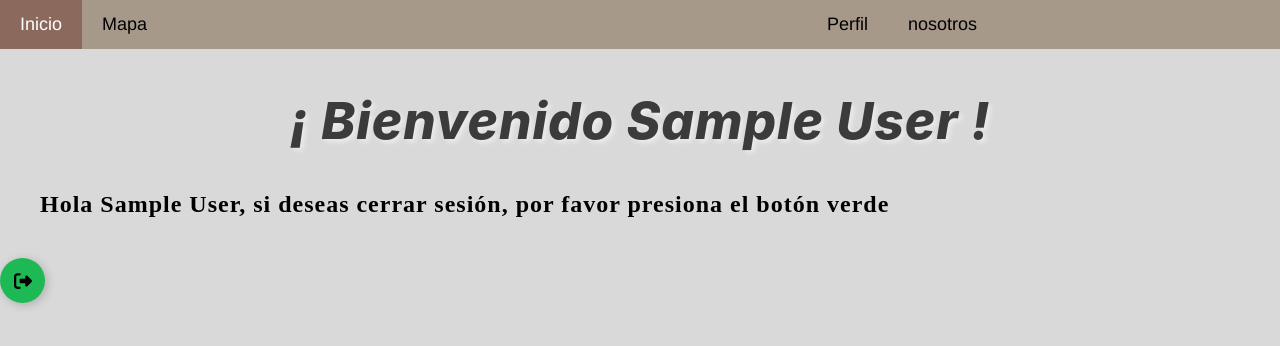
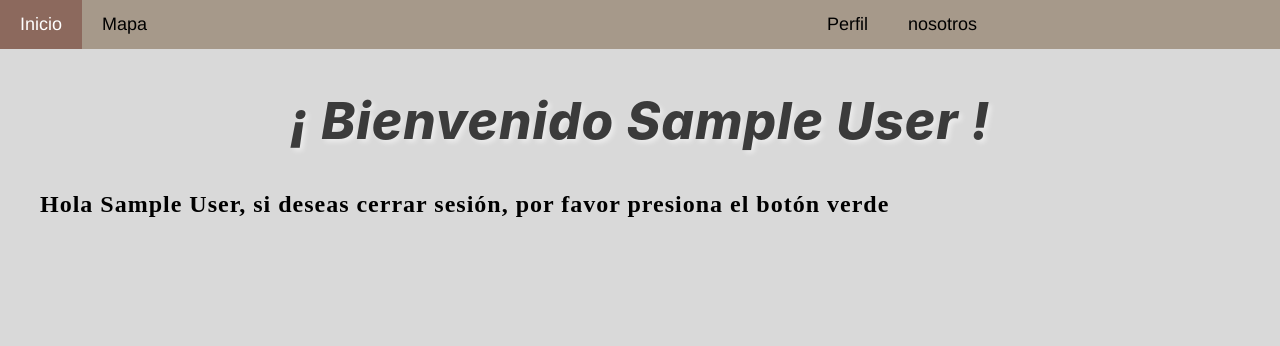
Before and after one commit to CamiloGs-univalle/proyect-Eart-Univale-PI, a React (Vite) app: page /login in a window 1280 px wide. Shown: the top 346 px of the page. Built offline with nearby package versions, Linux system fonts and the light colour scheme; no server answers; sample sign-in values are in the browser's storage.

Commit message:
eliminar boton mal colocado

```diff
--- a/src/Assets/Pages/Login/Login.jsx
+++ b/src/Assets/Pages/Login/Login.jsx
@@ -76,14 +76,7 @@ export default function Login() {
                                 Hola {user.displayName}, si deseas cerrar sesión, por favor presiona el botón verde
                             </p>
 
-                            <button className="button-logout" onClick={handleLogout}> {/* Botón para cerrar sesión */}
-                                <div className="sign"> {/* Contenedor del ícono del botón */}
-                                    <svg viewBox="0 0 512 512"> {/* Ícono SVG para el botón */}
-                                        <path d="M377.9 105.9L500.7 228.7c7.2 7.2 11.3 17.1 11.3 27.3s-4.1 20.1-11.3 27.3L377.9 406.1c-6.4 6.4-15 9.9-24 9.9c-18.7 0-33.9-15.2-33.9-33.9l0-62.1-128 0c-17.7 0-32-14.3-32-32l0-64c0-17.7 14.3-32 32-32l128 0 0-62.1c0-18.7 15.2-33.9 33.9-33.9c9 0 17.6 3.6 24 9.9zM160 96L96 96c-17.7 0-32 14.3-32 32l0 256c0 17.7 14.3 32 32 32l64 0c17.7 0 32 14.3 32 32s-14.3 32-32 32l-64 0c-53 0-96-43-96-96L0 128C0 75 43 32 96 32l64 0c17.7 0 32 14.3 32 32s-14.3 32-32 32z" />
-                                    </svg>
-                                </div>
-                                <div className="text">Cerrar sesión</div> {/* Texto del botón */}
-                            </button>
+
 
 
                         </div>
```
Also changed, not shown: src/Assets/Pages/Home/content/soil-erosion/jsx/erosion.jsx (line endings or trailing spaces), src/main.jsx (line endings or trailing spaces).
